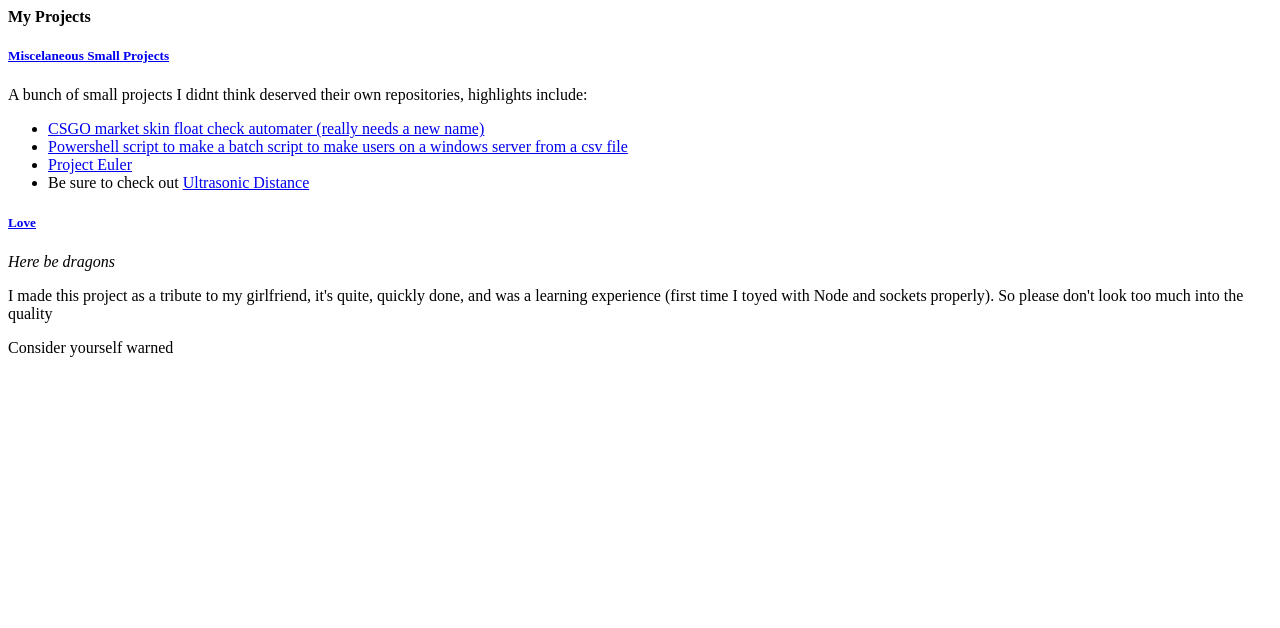
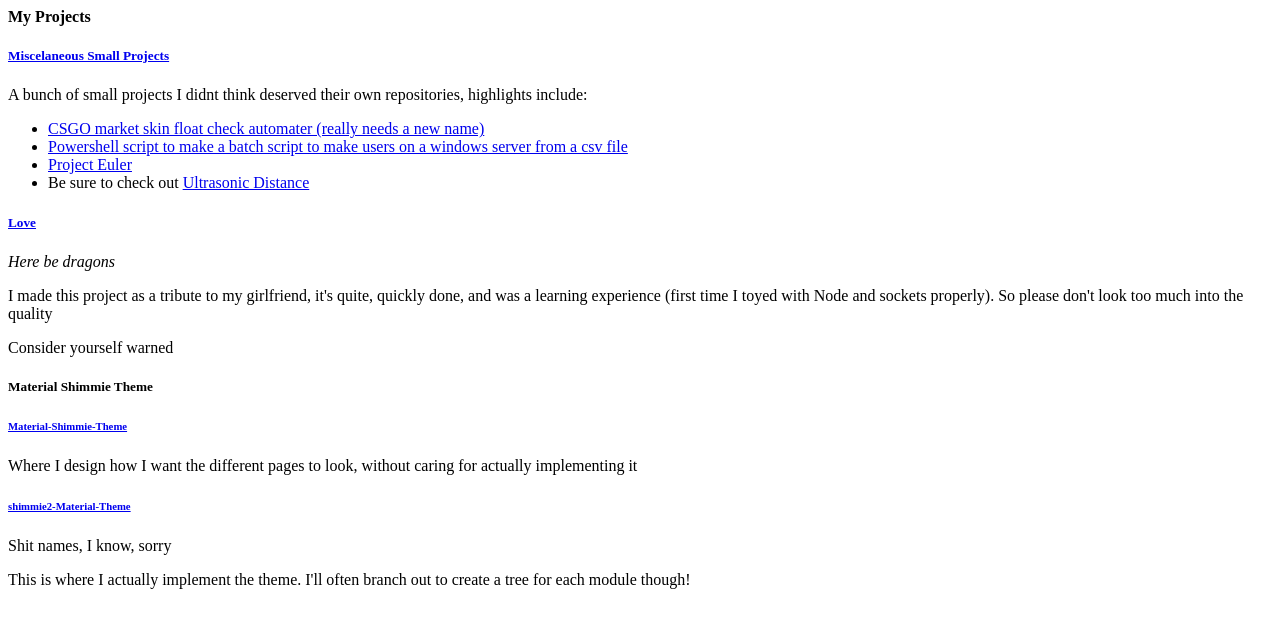
Before and after one commit to dali99/Dali99.github.io, a plain HTML site: page index.html in a window 1280 px wide. Drawn offline with Linux system fonts and the light colour scheme.

Commit message:
Added Material theme shimmie

```diff
--- a/index.html
+++ b/index.html
@@ -4,6 +4,7 @@
 </head>
 <body>
 	<h4>My Projects</h4>
+
 	<a href="https://github.com/dali99/Misc-small-projects"><h5>Miscelaneous Small Projects</h5></a>
 	<p>A bunch of small projects I didnt think deserved their own repositories, highlights include:</p>
 	<ul>
@@ -17,5 +18,12 @@
 	<p><i>Here be dragons</i></p>
 	<p>I made this project as a tribute to my girlfriend, it's quite, quickly done, and was a learning experience (first time I toyed with Node and sockets properly). So please don't look too much into the quality</p>
 	<p>Consider yourself warned</p>
+
+	<h5>Material Shimmie Theme</h5>
+	<h6><a href="https://github.com/dali99/Material-Shimmie-Theme">Material-Shimmie-Theme</a></h6>
+	<p>Where I design how I want the different pages to look, without caring for actually implementing it</p>
+	<h6><a href="https://github.com/dali99/shimmie2-Material-Theme/tree/Material">shimmie2-Material-Theme</a></h6>
+	<p>Shit names, I know, sorry</p>
+	<p>This is where I actually implement the theme. I'll often branch out to create a tree for each module though!</p>
 </body>
 </html>
```
